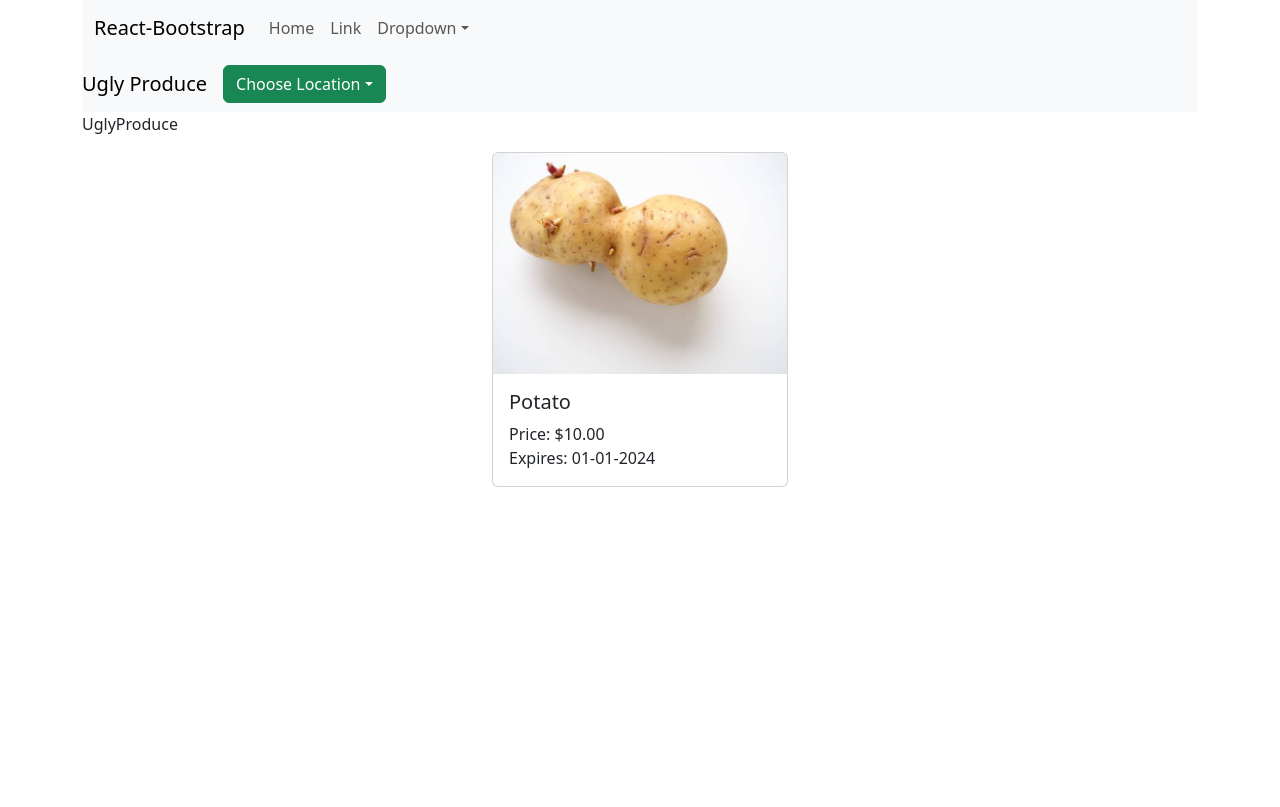
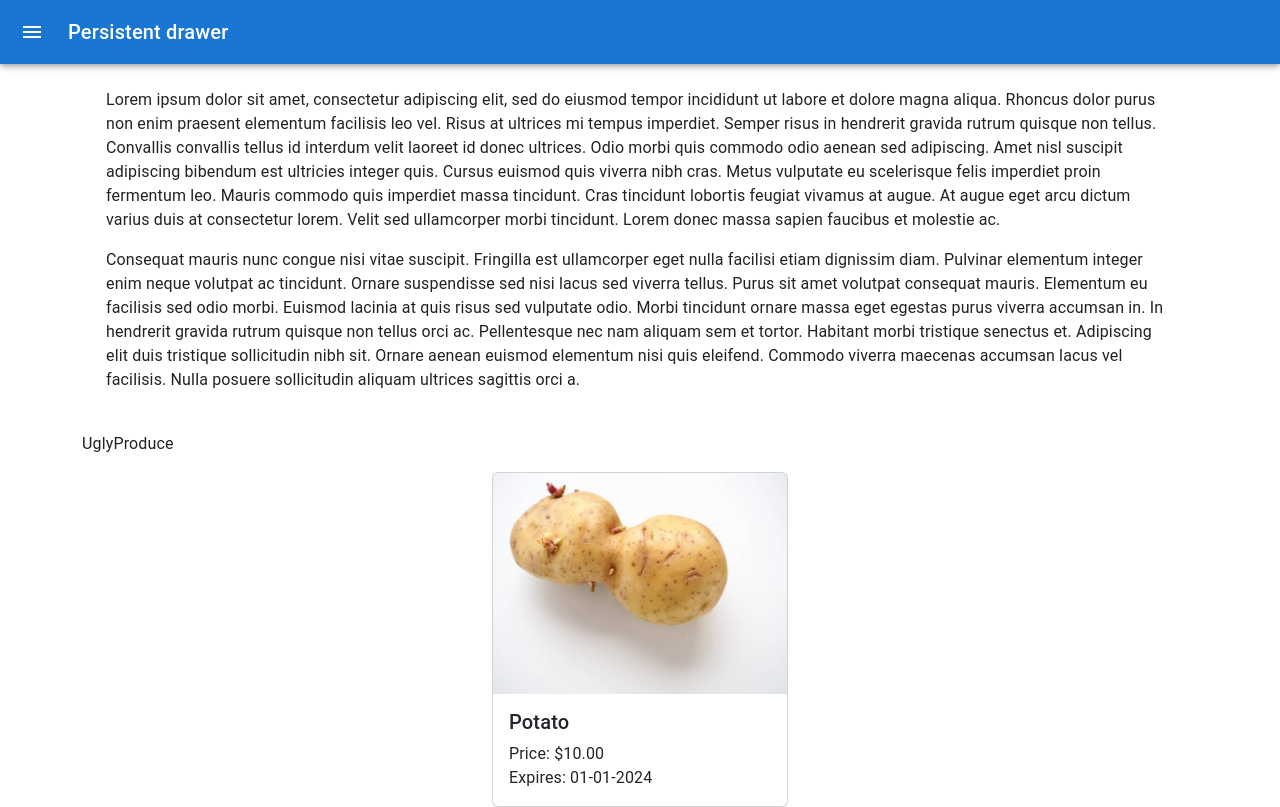
Before and after one commit to edvinkeskin/plantProject, a React (Create React App) app in the folder my-app/: page / in a window 1280 px wide. Built offline with nearby package versions, Linux system fonts and the light colour scheme.

Commit message:
new header component

```diff
--- a/my-app/package.json
+++ b/my-app/package.json
@@ -3,6 +3,10 @@
   "version": "0.1.0",
   "private": true,
   "dependencies": {
+    "@emotion/react": "^11.11.3",
+    "@emotion/styled": "^11.11.0",
+    "@mui/icons-material": "^5.15.5",
+    "@mui/material": "^5.15.5",
     "@testing-library/jest-dom": "^5.17.0",
     "@testing-library/react": "^13.4.0",
     "@testing-library/user-event": "^13.5.0",
--- a/my-app/src/components/NewHeader.jsx
+++ b/my-app/src/components/NewHeader.jsx
@@ -1,34 +1,177 @@
-import Container from 'react-bootstrap/Container';
-import Nav from 'react-bootstrap/Nav';
-import Navbar from 'react-bootstrap/Navbar';
-import NavDropdown from 'react-bootstrap/NavDropdown';
+import * as React from 'react';
+import { styled, useTheme } from '@mui/material/styles';
+import Box from '@mui/material/Box';
+import Drawer from '@mui/material/Drawer';
+import CssBaseline from '@mui/material/CssBaseline';
+import MuiAppBar from '@mui/material/AppBar';
+import Toolbar from '@mui/material/Toolbar';
+import List from '@mui/material/List';
+import Typography from '@mui/material/Typography';
+import Divider from '@mui/material/Divider';
+import IconButton from '@mui/material/IconButton';
+import MenuIcon from '@mui/icons-material/Menu';
+import ChevronLeftIcon from '@mui/icons-material/ChevronLeft';
+import ChevronRightIcon from '@mui/icons-material/ChevronRight';
+import ListItem from '@mui/material/ListItem';
+import ListItemButton from '@mui/material/ListItemButton';
+import ListItemIcon from '@mui/material/ListItemIcon';
+import ListItemText from '@mui/material/ListItemText';
+import InboxIcon from '@mui/icons-material/MoveToInbox';
+import MailIcon from '@mui/icons-material/Mail';
 
-function NewHeader() {
+const drawerWidth = 240;
+
+const Main = styled('main', { shouldForwardProp: (prop) => prop !== 'open' })(
+  ({ theme, open }) => ({
+    flexGrow: 1,
+    padding: theme.spacing(3),
+    transition: theme.transitions.create('margin', {
+      easing: theme.transitions.easing.sharp,
+      duration: theme.transitions.duration.leavingScreen,
+    }),
+    marginLeft: `-${drawerWidth}px`,
+    ...(open && {
+      transition: theme.transitions.create('margin', {
+        easing: theme.transitions.easing.easeOut,
+        duration: theme.transitions.duration.enteringScreen,
+      }),
+      marginLeft: 0,
+    }),
+  }),
+);
+
+const AppBar = styled(MuiAppBar, {
+  shouldForwardProp: (prop) => prop !== 'open',
+})(({ theme, open }) => ({
+  transition: theme.transitions.create(['margin', 'width'], {
+    easing: theme.transitions.easing.sharp,
+    duration: theme.transitions.duration.leavingScreen,
+  }),
+  ...(open && {
+    width: `calc(100% - ${drawerWidth}px)`,
+    marginLeft: `${drawerWidth}px`,
+    transition: theme.transitions.create(['margin', 'width'], {
+      easing: theme.transitions.easing.easeOut,
+      duration: theme.transitions.duration.enteringScreen,
+    }),
+  }),
+}));
+
+const DrawerHeader = styled('div')(({ theme }) => ({
+  display: 'flex',
+  alignItems: 'center',
+  padding: theme.spacing(0, 1),
+  // necessary for content to be below app bar
+  ...theme.mixins.toolbar,
+  justifyContent: 'flex-end',
+}));
+
+export default function PersistentDrawerLeft() {
+  const theme = useTheme();
+  const [open, setOpen] = React.useState(false);
+
+  const handleDrawerOpen = () => {
+    setOpen(true);
+  };
+
+  const handleDrawerClose = () => {
+    setOpen(false);
+  };
+
   return (
-    <Navbar expand="lg" className="bg-body-tertiary">
-      <Container>
-        <Navbar.Brand href="#home">React-Bootstrap</Navbar.Brand>
-        <Navbar.Toggle aria-controls="basic-navbar-nav" />
-        <Navbar.Collapse id="basic-navbar-nav">
-          <Nav className="me-auto">
-            <Nav.Link href="#home">Home</Nav.Link>
-            <Nav.Link href="#link">Link</Nav.Link>
-            <NavDropdown title="Dropdown" id="basic-nav-dropdown">
-              <NavDropdown.Item href="#action/3.1">Action</NavDropdown.Item>
-              <NavDropdown.Item href="#action/3.2">
-                Another action
-              </NavDropdown.Item>
-              <NavDropdown.Item href="#action/3.3">Something</NavDropdown.Item>
-              <NavDropdown.Divider />
-              <NavDropdown.Item href="#action/3.4">
-                Separated link
-              </NavDropdown.Item>
-            </NavDropdown>
-          </Nav>
-        </Navbar.Collapse>
-      </Container>
-    </Navbar>
+    <Box sx={{ display: 'flex' }}>
+      <CssBaseline />
+      <AppBar position="fixed" open={open}>
+        <Toolbar>
+          <IconButton
+            color="inherit"
+            aria-label="open drawer"
+            onClick={handleDrawerOpen}
+            edge="start"
+            sx={{ mr: 2, ...(open && { display: 'none' }) }}
+          >
+            <MenuIcon />
+          </IconButton>
+          <Typography variant="h6" noWrap component="div">
+            Persistent drawer
+          </Typography>
+        </Toolbar>
+      </AppBar>
+      <Drawer
+        sx={{
+          width: drawerWidth,
+          flexShrink: 0,
+          '& .MuiDrawer-paper': {
+            width: drawerWidth,
+            boxSizing: 'border-box',
+          },
+        }}
+        variant="persistent"
+        anchor="left"
+        open={open}
+      >
+        <DrawerHeader>
+          <IconButton onClick={handleDrawerClose}>
+            {theme.direction === 'ltr' ? <ChevronLeftIcon /> : <ChevronRightIcon />}
+          </IconButton>
+        </DrawerHeader>
+        <Divider />
+        <List>
+          {['Inbox', 'Starred', 'Send email', 'Drafts'].map((text, index) => (
+            <ListItem key={text} disablePadding>
+              <ListItemButton>
+                <ListItemIcon>
+                  {index % 2 === 0 ? <InboxIcon /> : <MailIcon />}
+                </ListItemIcon>
+                <ListItemText primary={text} />
+              </ListItemButton>
+            </ListItem>
+          ))}
+        </List>
+        <Divider />
+        <List>
+          {['All mail', 'Trash', 'Spam'].map((text, index) => (
+            <ListItem key={text} disablePadding>
+              <ListItemButton>
+                <ListItemIcon>
+                  {index % 2 === 0 ? <InboxIcon /> : <MailIcon />}
+                </ListItemIcon>
+                <ListItemText primary={text} />
+              </ListItemButton>
+            </ListItem>
+          ))}
+        </List>
+      </Drawer>
+      <Main open={open}>
+        <DrawerHeader />
+        <Typography paragraph>
+          Lorem ipsum dolor sit amet, consectetur adipiscing elit, sed do eiusmod
+          tempor incididunt ut labore et dolore magna aliqua. Rhoncus dolor purus non
+          enim praesent elementum facilisis leo vel. Risus at ultrices mi tempus
+          imperdiet. Semper risus in hendrerit gravida rutrum quisque non tellus.
+          Convallis convallis tellus id interdum velit laoreet id donec ultrices.
+          Odio morbi quis commodo odio aenean sed adipiscing. Amet nisl suscipit
+          adipiscing bibendum est ultricies integer quis. Cursus euismod quis viverra
+          nibh cras. Metus vulputate eu scelerisque felis imperdiet proin fermentum
+          leo. Mauris commodo quis imperdiet massa tincidunt. Cras tincidunt lobortis
+          feugiat vivamus at augue. At augue eget arcu dictum varius duis at
+          consectetur lorem. Velit sed ullamcorper morbi tincidunt. Lorem donec massa
+          sapien faucibus et molestie ac.
+        </Typography>
+        <Typography paragraph>
+          Consequat mauris nunc congue nisi vitae suscipit. Fringilla est ullamcorper
+          eget nulla facilisi etiam dignissim diam. Pulvinar elementum integer enim
+          neque volutpat ac tincidunt. Ornare suspendisse sed nisi lacus sed viverra
+          tellus. Purus sit amet volutpat consequat mauris. Elementum eu facilisis
+          sed odio morbi. Euismod lacinia at quis risus sed vulputate odio. Morbi
+          tincidunt ornare massa eget egestas purus viverra accumsan in. In hendrerit
+          gravida rutrum quisque non tellus orci ac. Pellentesque nec nam aliquam sem
+          et tortor. Habitant morbi tristique senectus et. Adipiscing elit duis
+          tristique sollicitudin nibh sit. Ornare aenean euismod elementum nisi quis
+          eleifend. Commodo viverra maecenas accumsan lacus vel facilisis. Nulla
+          posuere sollicitudin aliquam ultrices sagittis orci a.
+        </Typography>
+      </Main>
+    </Box>
   );
 }
-
-export default NewHeader;
--- a/my-app/src/pages/HomePage.jsx
+++ b/my-app/src/pages/HomePage.jsx
@@ -7,7 +7,6 @@
     return (
         <Container>
             <NewHeader/>
-            <Header/>
             <p>UglyProduce</p>
             <Produce/>
         </Container>
```
Also changed, not shown: 1 other file (tests, documents, lock files or other folders).
